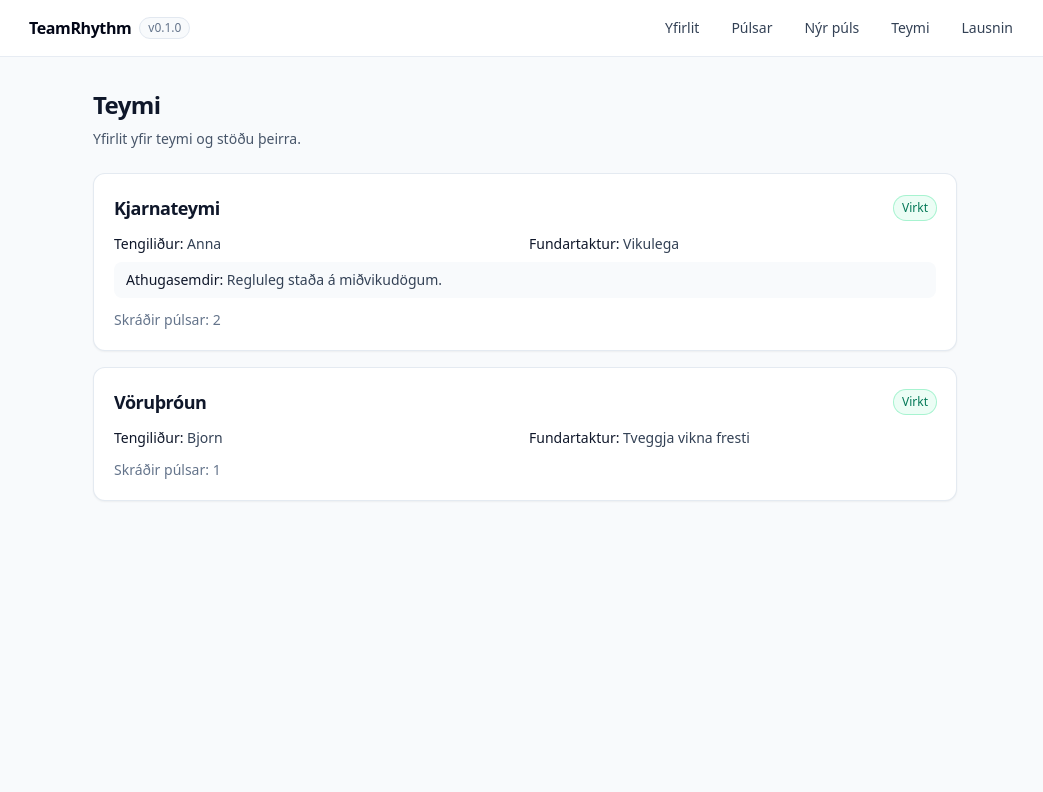
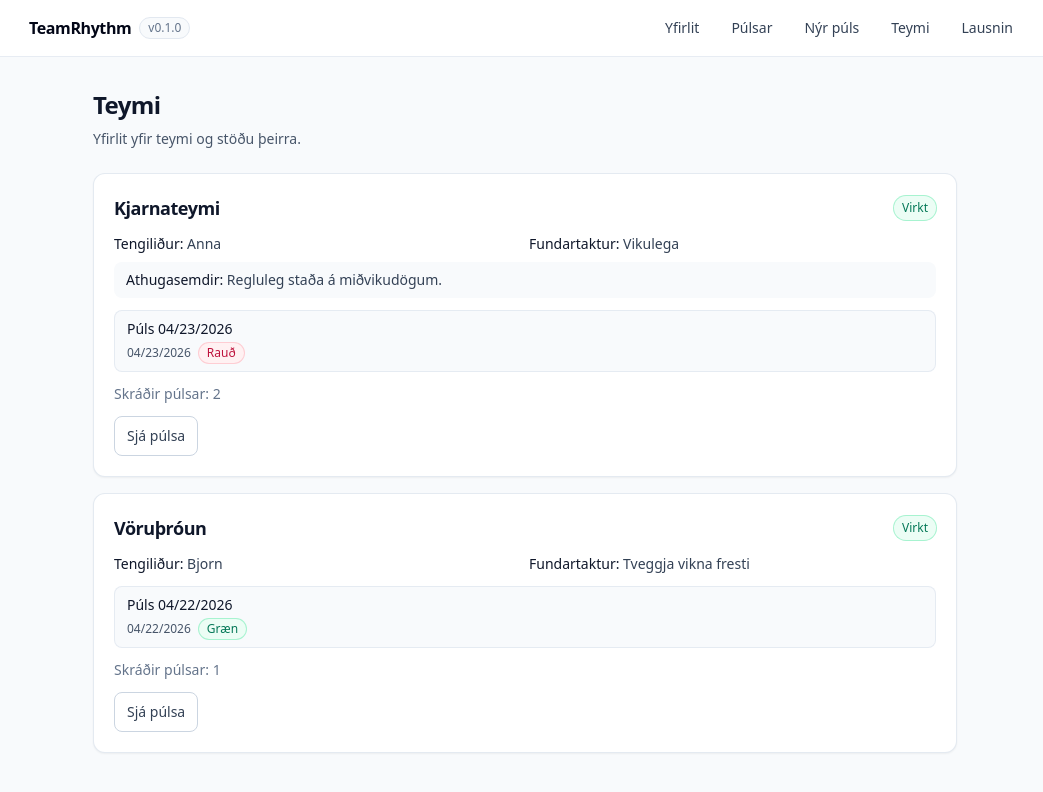
Before and after one commit to ebeinarsson-web/teamrhythm, a Next.js app: page /teymi in a window 1280 px wide. Shown: the top 792 px of the page, without its empty margins (115-1158 px from the left). Built offline with nearby package versions, Linux system fonts and the light colour scheme.

Commit message:
Improve team navigation by linking each team to a filtered pulse view and adding light team context where helpful.

```diff
--- a/app/teymi/page.tsx
+++ b/app/teymi/page.tsx
@@ -1,13 +1,32 @@
+import Link from "next/link";
 import { getPulses, getTeams } from "@/lib/airtable";
+import { formatDateIs } from "@/lib/date-format";
+import { getPulseDisplayTitle } from "@/lib/pulse-display";
 
 export const dynamic = "force-dynamic";
+
+const statusLabel: Record<"green" | "yellow" | "red", string> = {
+  green: "Græn",
+  yellow: "Gul",
+  red: "Rauð",
+};
+
+const statusToneClass: Record<"green" | "yellow" | "red", string> = {
+  green: "bg-emerald-50 text-emerald-700 ring-emerald-200",
+  yellow: "bg-amber-50 text-amber-700 ring-amber-200",
+  red: "bg-rose-50 text-rose-700 ring-rose-200",
+};
 
 export default async function TeymiPage() {
   const [teams, pulses] = await Promise.all([getTeams(), getPulses()]);
   const pulseCountByTeam = new Map<string, number>();
+  const latestPulseByTeam = new Map<string, (typeof pulses)[number]>();
 
   for (const pulse of pulses) {
     pulseCountByTeam.set(pulse.teamId, (pulseCountByTeam.get(pulse.teamId) ?? 0) + 1);
+    if (!latestPulseByTeam.has(pulse.teamId)) {
+      latestPulseByTeam.set(pulse.teamId, pulse);
+    }
   }
 
   return (
@@ -21,8 +40,10 @@ export default async function TeymiPage() {
             <p className="text-sm text-slate-600">Engin teymi fundust í augnablikinu.</p>
           </article>
         ) : (
-          teams.map((team) => (
-            <article key={team.id} className="rounded-xl border border-slate-200/90 bg-white p-4 shadow-sm sm:p-5">
+          teams.map((team) => {
+            const latestPulse = latestPulseByTeam.get(team.id);
+            return (
+              <article key={team.id} className="rounded-xl border border-slate-200/90 bg-white p-4 shadow-sm sm:p-5">
               <div className="flex flex-wrap items-center justify-between gap-2">
                 <h2 className="text-base font-semibold tracking-tight text-slate-900 sm:text-lg">{team.name}</h2>
                 <span
@@ -49,11 +70,39 @@ export default async function TeymiPage() {
                   <span className="font-medium text-slate-900">Athugasemdir:</span> {team.notes}
                 </p>
               ) : null}
+              {latestPulse ? (
+                <div className="mt-3 rounded-lg border border-slate-200/80 bg-slate-50 px-3 py-2">
+                  <p className="text-sm font-medium text-slate-900">{getPulseDisplayTitle(latestPulse)}</p>
+                  <div className="mt-1 flex flex-wrap items-center gap-2">
+                    <p className="text-xs text-slate-600">{formatDateIs(latestPulse.meetingDate)}</p>
+                    <span
+                      className={`rounded-full px-2 py-0.5 text-xs font-medium ring-1 ${
+                        statusToneClass[latestPulse.status]
+                      }`}
+                    >
+                      {statusLabel[latestPulse.status]}
+                    </span>
+                  </div>
+                </div>
+              ) : (
+                <p className="mt-3 rounded-lg bg-slate-50 px-3 py-2 text-sm text-slate-600">
+                  Enginn púls hefur verið skráður fyrir þetta teymi.
+                </p>
+              )}
               <p className="mt-3 text-xs font-medium uppercase tracking-[0.08em] text-slate-500 sm:text-sm sm:normal-case sm:tracking-normal">
                 Skráðir púlsar: {pulseCountByTeam.get(team.id) ?? 0}
               </p>
-            </article>
-          ))
+              <div className="mt-3">
+                <Link
+                  href={`/pulsar?team=${encodeURIComponent(team.id)}`}
+                  className="inline-flex min-h-10 items-center justify-center rounded-lg border border-slate-300 px-3 py-2 text-sm font-medium text-slate-700 transition-colors hover:bg-slate-50"
+                >
+                  Sjá púlsa
+                </Link>
+              </div>
+              </article>
+            );
+          })
         )}
       </div>
     </main>
```
Also changed, not shown: 1 other file (tests, documents, lock files or other folders).
